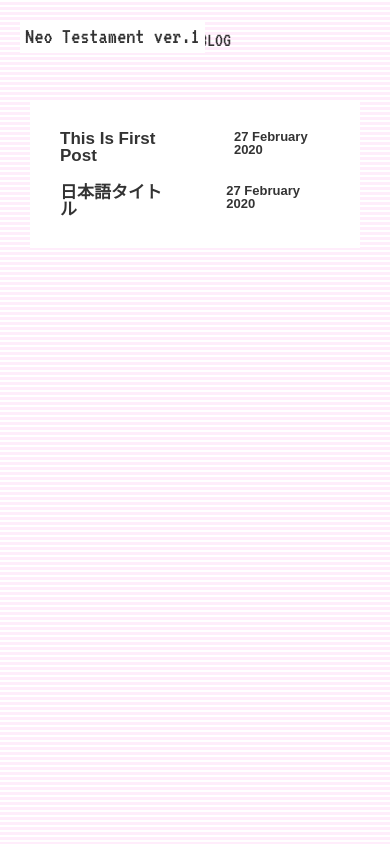
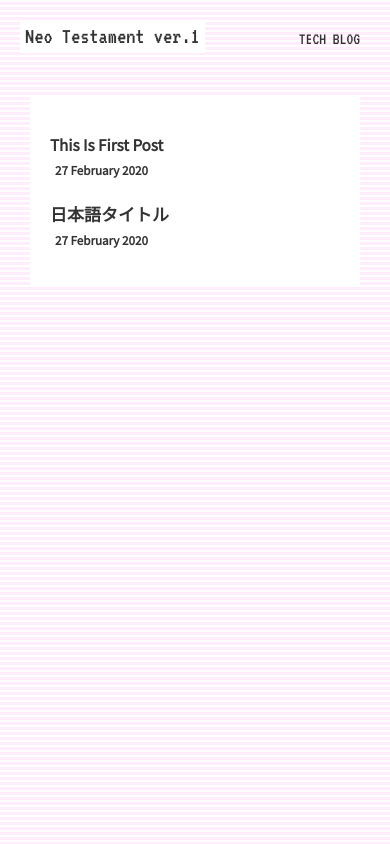
Before and after one commit to KyoTakushi/nesssy.net, a Gatsby site: page /blog in a window 390 px wide. Built offline with nearby package versions, Linux system fonts and the light colour scheme; Gatsby itself is replaced by a stand-in of ours; some packages are replaced by stand-ins of ours.

Commit message:
レスポンシブ修正

```diff
--- a/src/components/graphic.js
+++ b/src/components/graphic.js
@@ -1,7 +1,5 @@
 import React from 'react'
 import $ from "jquery"
-//import * as PIXI from "pixi.js"
-//const PIXI = require('pixi.js')
 
 class Graphic extends React.Component {
 
@@ -13,7 +11,7 @@ class Graphic extends React.Component {
                 view: document.getElementById('canvas'),
                 width: 500,
                 height: 400,
-                backgroundColor: 0x999999,
+                //backgroundColor: 0x999999,
                 antialias: true,
                 transparent: true
             });
--- a/src/styles/app.scss
+++ b/src/styles/app.scss
@@ -4,8 +4,10 @@ a {
 }
 
 @import url('https://fonts.googleapis.com/css?family=VT323&display=swap');
+@import url('https://fonts.googleapis.com/css?family=Source+Sans+Pro&display=swap');
+
 body {
-  font-family: "游ゴシック Medium",YuGothic,YuGothicM,"Hiragino Kaku Gothic ProN","Hiragino Kaku Gothic Pro",メイリオ,Meiryo,sans-serif;
+  font-family: "Source Sans Pro","游ゴシック Medium",YuGothic,YuGothicM,"Hiragino Kaku Gothic ProN","Hiragino Kaku Gothic Pro",メイリオ,Meiryo,sans-serif;
 }
 
 .kaku {
--- a/src/styles/layout.scss
+++ b/src/styles/layout.scss
@@ -165,7 +165,7 @@
 .content-list__item {
   font-size: 17px;
   font-weight: bold;
-  padding: 10px;
+  margin: 30px 10px;
   display: flex;
   justify-content: space-between;
 
@@ -187,3 +187,24 @@
     right: 20px;
   }
 }
+
+@media screen and (max-width: 600px) {
+  .content__title {
+    font-size: 17px;
+    text-align: right;
+  }
+
+  .content__list {
+    padding: 20px 10px;
+  }
+
+  .content-list__item {
+    flex-wrap: wrap;
+    margin: 20px 10px 10px;
+
+    span {
+      width: 100%;
+      margin: 10px 5px;
+    }
+  }
+}
--- a/src/styles/post.scss
+++ b/src/styles/post.scss
@@ -8,6 +8,7 @@
 
 .post__title {
   font-size: 23px;
+  font-weight: bold;
   margin-bottom: 10px;
 }
 
@@ -20,6 +21,6 @@
 
   p {
     padding: 10px 0;
-    font-size: 17px;
+    font-size: 16px;
   }
 }
--- a/src/templates/post.js
+++ b/src/templates/post.js
@@ -28,7 +28,7 @@ export const query = graphql`
       html
       frontmatter {
         title
-        date(formatString: "DD MMMM, YYYY")
+        date(formatString: "YYYY/MM/DD")
       }
     }
   }
```
Also changed, not shown: 1 other file.
